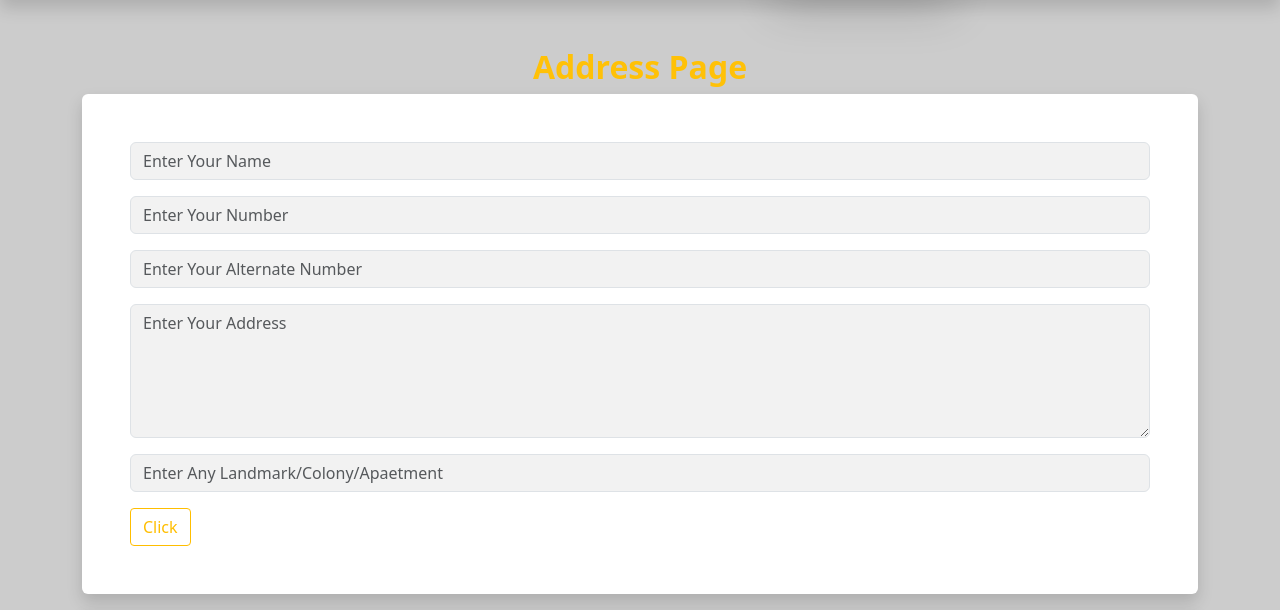
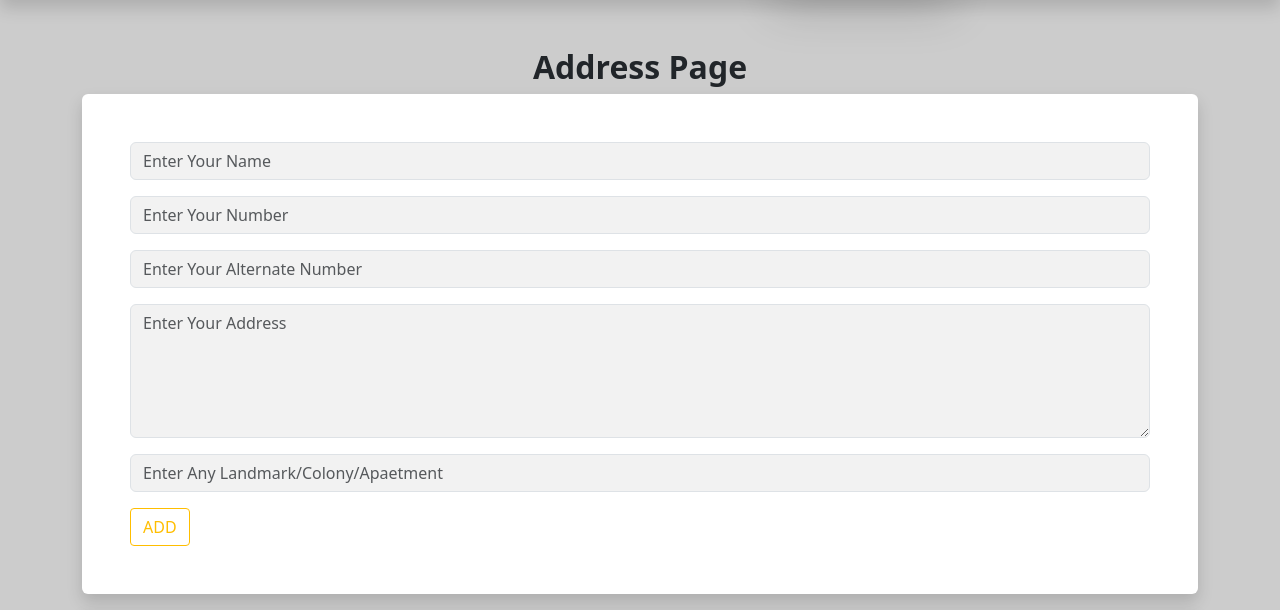
Before and after one commit to yogita-2708/Service_Sphere, a PHP site: page /ServiceSphere/address.php in a window 1280 px wide. Shown: the part 56-666 px from the top of the page. Run offline with PHP 8.4, Linux system fonts and the light colour scheme; some libraries are stand-ins or nearby versions.

Commit message:
Add files via upload

```diff
--- a/address.php
+++ b/address.php
@@ -34,7 +34,7 @@
 </head>
 <body>
     <div class="container mt-2 mt-md-5 mb-3">
-        <h2 class="text-center fw-bold text-warning">Address Page</h2>
+        <h2 class="text-center fw-bold text-dark">Address Page</h2>
         <form action="operations/address_table_insert.php" class="bg-white w p-2 p-md-5 mx-auto rounded shadow" method="post">
             <div class="mb-3 form-group">
                 <input type="text" name="name" class="form-control" placeholder="Enter Your Name">
@@ -57,7 +57,7 @@
 
             </div>
 
-            <input type="submit" name="sub" value="Click" class="from-control btn btn-warning">
+            <input type="submit" name="sub" value="ADD" class="from-control btn btn-warning">
         </form>
 
         <div class="shadow mt-3 rounded" id="map"></div>
```
